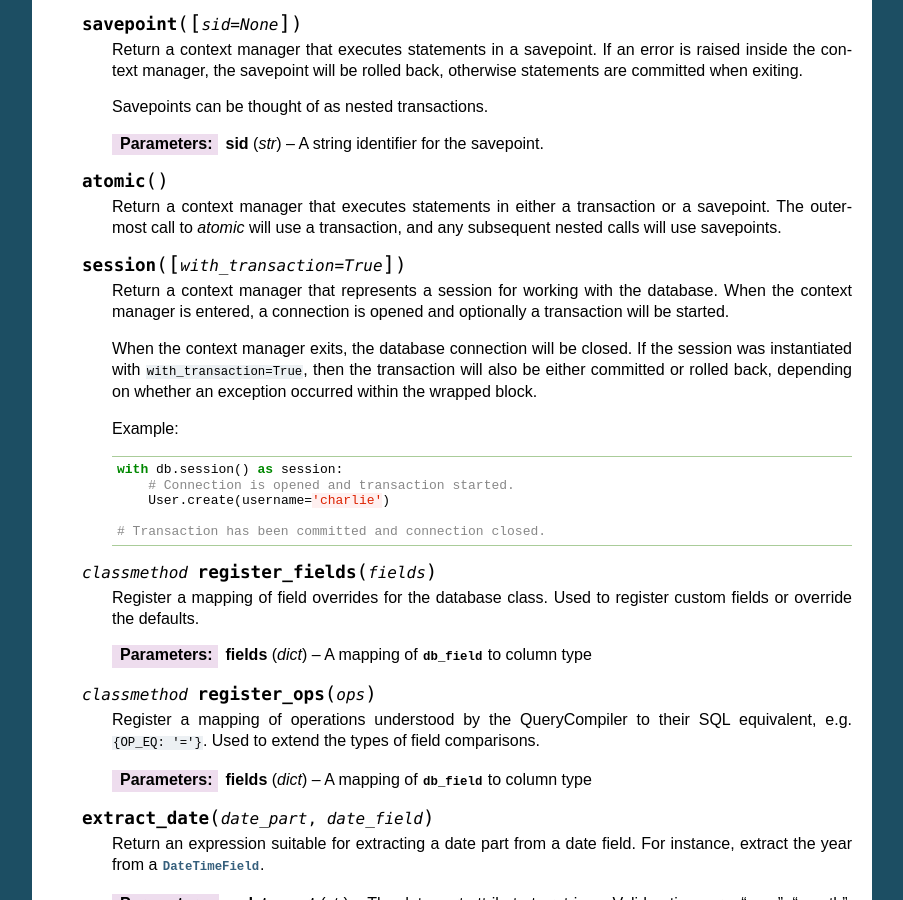
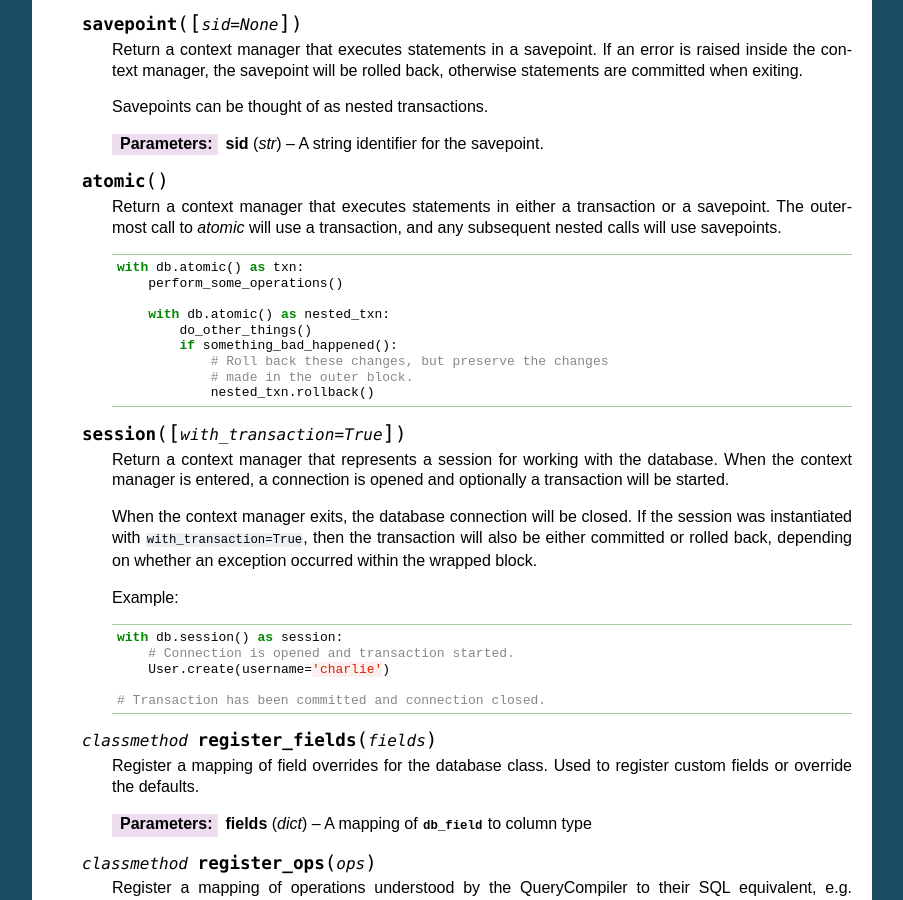
Before and after one commit to coleifer/peewee, a Sphinx documentation site: the page built from docs/peewee/api.rst, in a window 1280 px wide and 900 px high, scrolled down 29381 px. Shown: the whole window, without its empty margins (198-1101 px from the left). Built offline with Sphinx 7.4.7, drawn with Linux system fonts in a browser that asks for light colours; pages that are not in the unit, such as notebooks, are missing from menus.

Commit message:
Doc example for `atomic()`.

```diff
--- a/docs/peewee/api.rst
+++ b/docs/peewee/api.rst
@@ -1895,6 +1895,18 @@ Database and its subclasses
         or a savepoint. The outer-most call to *atomic* will use a transaction,
         and any subsequent nested calls will use savepoints.
 
+        .. code-block:: python
+
+            with db.atomic() as txn:
+                perform_some_operations()
+
+                with db.atomic() as nested_txn:
+                    do_other_things()
+                    if something_bad_happened():
+                        # Roll back these changes, but preserve the changes
+                        # made in the outer block.
+                        nested_txn.rollback()
+
     .. py:method:: session([with_transaction=True])
 
         Return a context manager that represents a session for working with the database. When the context manager is entered, a connection is opened and optionally a transaction will be started.
```
